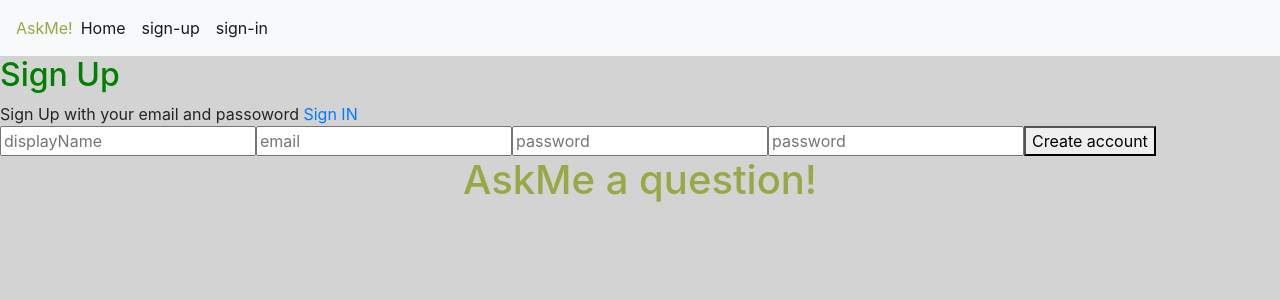
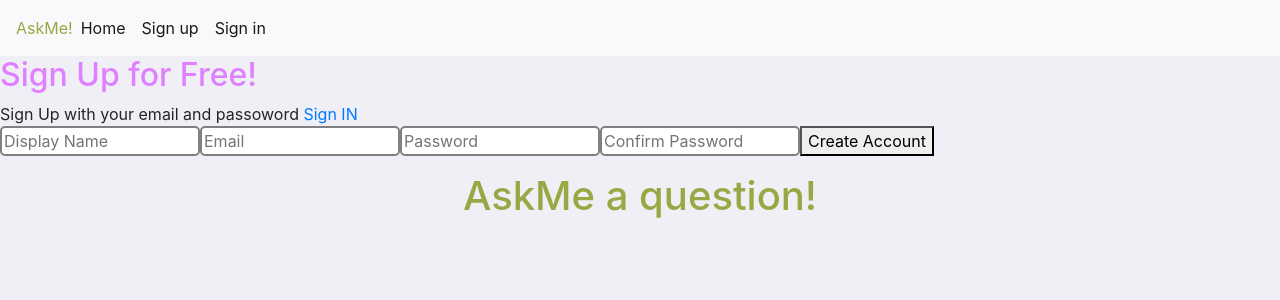
Before and after one commit to Michal41/serverless, a React (Create React App) app: page /sign-up in a window 1280 px wide. Shown: the top 300 px of the page. Built offline with nearby package versions, Linux system fonts and the light colour scheme; no server answers.

Commit message:
First lookup

```diff
--- a/src/components/NavBar.jsx
+++ b/src/components/NavBar.jsx
@@ -8,15 +8,15 @@ const NavBar = (props) => {
   const { currentUser, logOut } = props;
   return(
     <nav className="navbar navbar-expand-lg navbar-light bg-light">
-    <Link to='/' className={classes.navbar_brand}>AskMe!</Link>
-    <button className="navbar-toggler" type="button" data-toggle="collapse" data-target="#navbarNavAltMarkup" aria-controls="navbarNavAltMarkup" aria-expanded="false" aria-label="Toggle navigation">
+    <Link to='/' className={classes.ask}>AskMe!</Link>
+    <button className={"navbar-toggler"} type="button" data-toggle="collapse" data-target="#navbarNavAltMarkup" aria-controls="navbarNavAltMarkup" aria-expanded="false" aria-label="Toggle navigation">
       <span className="navbar-toggler-icon"></span>
     </button>
     <div className="collapse navbar-collapse" id="navbarNavAltMarkup">
       <div className="navbar-nav">
-        <Link className="nav-item nav-link active" to='/'> Home</Link>
-        {!currentUser.id && <Link className="nav-item nav-link active" to='/sign-up'> sign-up</Link> }
-        {!currentUser.id && <Link className="nav-item nav-link active" to='/sign-in'> sign-in</Link> }
+        <Link className={"nav-item nav-link active"} to='/'> Home</Link>
+        {!currentUser.id && <Link className="nav-item nav-link active" to='/sign-up'> Sign up</Link> }
+        {!currentUser.id && <Link className="nav-item nav-link active" to='/sign-in'> Sign in</Link> }
         {currentUser.id && <button className='btn btn-danger' onClick={logOut}> sign out</button> }
       </div>
     </div>
@@ -25,7 +25,7 @@ const NavBar = (props) => {
 }
 
 const useStyles = createUseStyles({
-  navbar_brand: {
+  ask: {
     color: "#99a845",
   }
 })
--- a/src/components/SignIn.jsx
+++ b/src/components/SignIn.jsx
@@ -1,9 +1,11 @@
 import { signInWithGoogle, auth } from "../firebase/firebase.utils.js";
 import React, { useState } from 'react';
 import {Link} from 'react-router-dom';
+import {createUseStyles} from 'react-jss'
 
 
 const SingIn =() => {
+  const classes = useStyles()
 
   const [email, setEmail] = useState('');
   const [password, setPassword] = useState('');
@@ -24,20 +26,23 @@ const SingIn =() => {
   }
   return (
   <div>
+    <h2 className={classes.title}>Sign In</h2>
     <span> Sign in with your email and password </span> or &nbsp;
     <Link to="/sign-up">Sign up</Link>
     <form onSubmit = {handleSubmit}>
-      <input
+      <input className={classes.fields}
         name="Email"
         type="email"
         value={email}
+        placeholder="Email"
         onChange={handleChange}
         required
       />
-      <input
+      <input className={classes.fields}
         name="Password"
         type="password"
         value={password}
+        placeholder="Password"
         onChange={handleChange}
         required
       />
@@ -51,4 +56,20 @@ const SingIn =() => {
 
   )
 }
+const useStyles = createUseStyles({
+  title: {
+    color: '#df80ff',
+    textAlign: 'left',
+    // text-align: 'left',
+  },
+  fields: {
+    border: '2px solid gray',
+    borderRadius: '5px',
+    maxWidth: "200px",
+    width: '80%',
+    margin: 'auto',
+    marginBottom: '1em',
+    textAlign: 'auto',
+  }
+})
 export default SingIn;
--- a/src/components/SignUp.jsx
+++ b/src/components/SignUp.jsx
@@ -35,51 +35,51 @@ const SignUp = () => {
 
   return (
     <div>
-    <h2 className={classes.title}> Sign Up </h2>
+    <h2 className={classes.title}> Sign Up for Free! </h2>
     <span>Sign Up with your email and passoword </span>
     <Link to="/sign-in">Sign IN</Link>
 
     <form onSubmit={handleSubmit}>
 
-      <input
+      <input className={classes.fields}
         type="text"
         name="DisplayName"
         value={displayName}
         label="Display name"
         onChange={handleChange}
-        placeholder="displayName"
+        placeholder="Display Name"
         required
       />
 
-      <input
+      <input className={classes.fields}
         type="email"
         name="Email"
         value={email}
-        placeholder="email"
+        placeholder="Email"
         onChange={handleChange}
         required
       />
 
-      <input
+      <input className={classes.fields}
         type="password"
         name="Password"
         value={password}
-        placeholder="password"
+        placeholder="Password"
         onChange={handleChange}
         required
       />
-      <input
+      <input className={classes.fields}
         type="password"
         name="ConfirmPassword"
         value={confirmPassword}
-        placeholder="password"
+        placeholder="Confirm Password"
         onChange={handleChange}
         required
       />
       <button
         type="submit"
       >
-        Create account
+        Create Account
       </button>
     </form>
 
@@ -89,9 +89,18 @@ const SignUp = () => {
 
 const useStyles = createUseStyles({
   title: {
-    color: 'green',
+    color: '#df80ff',
     textAlign: 'left',
     // text-align: 'left',
+  },
+  fields: {
+    border: '2px solid gray',
+    borderRadius: '5px',
+    maxWidth: "200px",
+    width: '80%',
+    margin: 'auto',
+    marginBottom: '1em',
+    textAlign: 'auto',
   }
 })
 
--- a/src/components/SinglePost.jsx
+++ b/src/components/SinglePost.jsx
@@ -20,7 +20,9 @@ const SinglePost = (props) => {
 
 const useStyles = createUseStyles({
   SinglePost: {
-    border: '2px solid gray',
+    border: '4px double gray',
+    borderRadius: '18px',
+
     width: '80%',
     margin: 'auto',
     marginBottom: '1em',
--- a/src/index.css
+++ b/src/index.css
@@ -1,5 +1,5 @@
 body {
-  background-color: lightgrey;
+  background-color: #efeff5;
   margin: 0;
   font-family: -apple-system, BlinkMacSystemFont, 'Segoe UI', 'Roboto', 'Oxygen',
     'Ubuntu', 'Cantarell', 'Fira Sans', 'Droid Sans', 'Helvetica Neue',
@@ -10,6 +10,7 @@ body {
 }
 h1 {
   color: #99a845;
+  /*color: #3366cc;*/
   text-align: center;
 }
 
```
